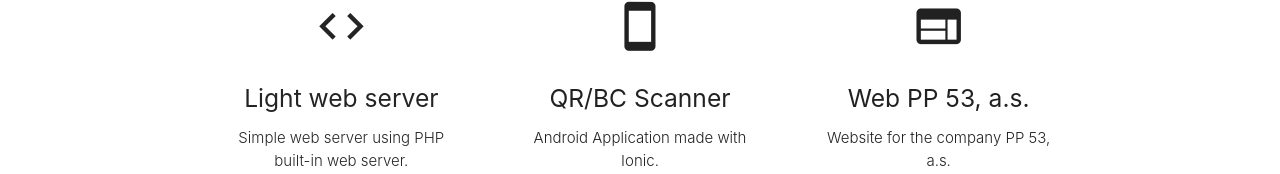
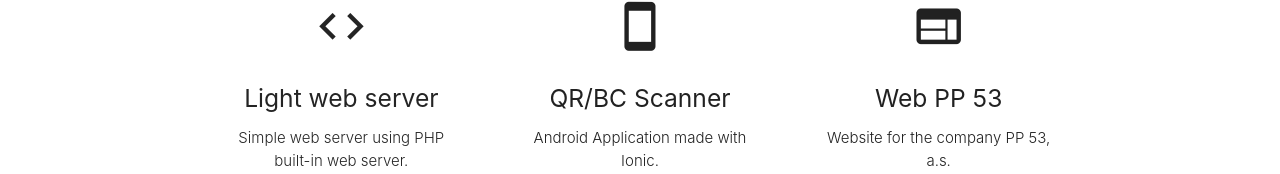
Before and after one commit to ivan-rozhon/ngi, an Angular app: page /#/ in a window 1280 px wide. Shown: the part 1477-1651 px from the top of the page. Built offline with nearby package versions, Linux system fonts and the light colour scheme.

Commit message:
fix: web reference title

```diff
--- a/src/app/pages/landing/landing.component.html
+++ b/src/app/pages/landing/landing.component.html
@@ -129,7 +129,7 @@
       <div class="col s12 m4 animated fadeIn delay-3s">
         <div class="icon-block">
           <h2 class="center"><i class="material-icons">web</i></h2>
-          <h5 class="center">Web PP 53, a.s.</h5>
+          <h5 class="center">Web PP 53</h5>
 
           <p class="light center">
             Website for the company PP 53, a.s. <br />
```
